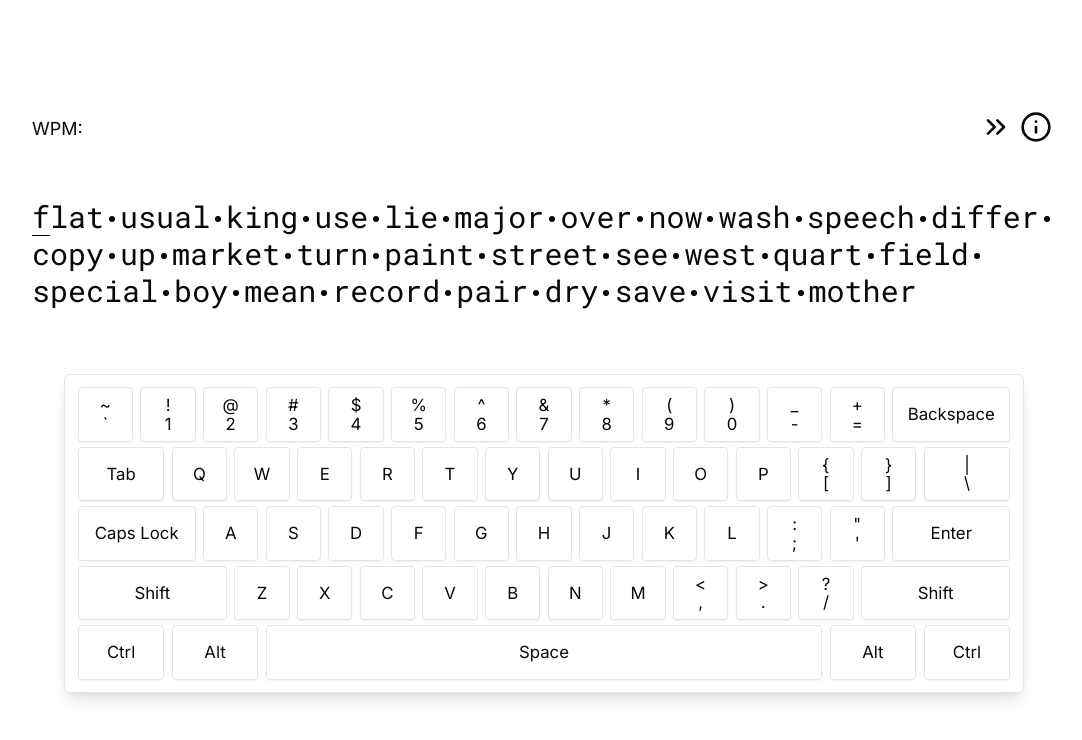
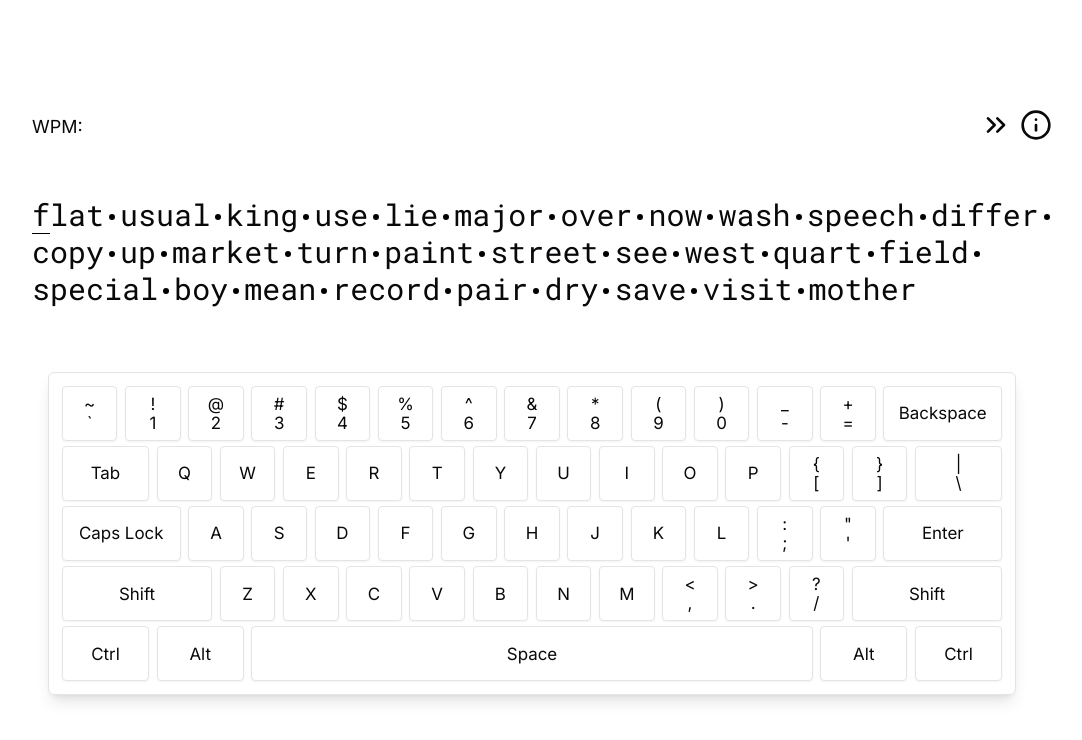
Before and after one commit to sjoegd/type-trainer, a Next.js app: page / in a window 1280 px wide. Shown: the top 740 px of the page, without its empty margins (96-1178 px from the left). Built offline with nearby package versions, Linux system fonts and the light colour scheme.

Commit message:
finetune

```diff
--- a/app/page.tsx
+++ b/app/page.tsx
@@ -45,7 +45,7 @@ export default function Home() {
           </div>
           <TextTracker {...tracker} />
         </div>
-        <div className="px-8">
+        <div className="pl-4 pr-10">
           <Keyboard
             onPress={onPress}
             preventDefaultKeys={['tab', 'enter', 'alt']}
--- a/components/info-dialog.tsx
+++ b/components/info-dialog.tsx
@@ -46,7 +46,7 @@ export default function InfoDialog() {
         </DialogHeader>
         <DialogFooter className="space-x-1 sm:space-x-1">
           <span>Created by</span>
-          <Link className="font-medium" href="https://github.com/sjoegd">
+          <Link className="font-medium" href="https://github.com/sjoegd/type-trainer">
             Sjoegd
           </Link>
         </DialogFooter>
```
